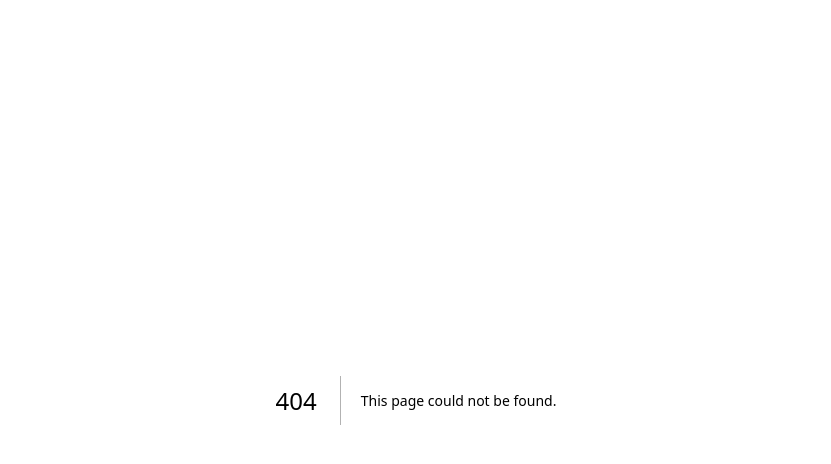
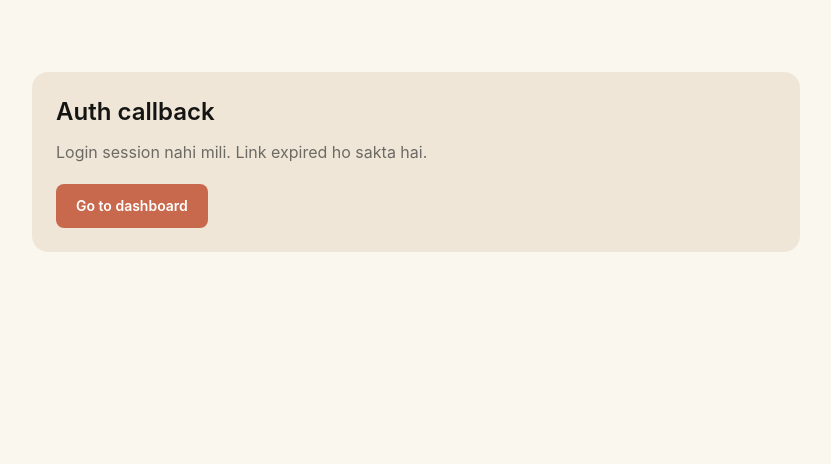
Before and after one commit to lkmeeena882437-dotcom/Launch1stAd.ai, a Next.js app: page /session in a window 1280 px wide. Before the commit this address had no page. Shown: the top 464 px of the page, without its empty margins (224-1055 px from the left). Built offline with nearby package versions, Linux system fonts and the light colour scheme.

Commit message:
Add session landing route

```diff
--- /dev/null
+++ b/app/session/page.tsx
@@ -0,0 +1,11 @@
+import { AuthCallback } from "@/components/auth/AuthCallback";
+
+export default function SessionPage() {
+  return (
+    <main className="min-h-screen bg-canvas p-8 text-ink">
+      <section className="mx-auto max-w-3xl py-10">
+        <AuthCallback />
+      </section>
+    </main>
+  );
+}
```
